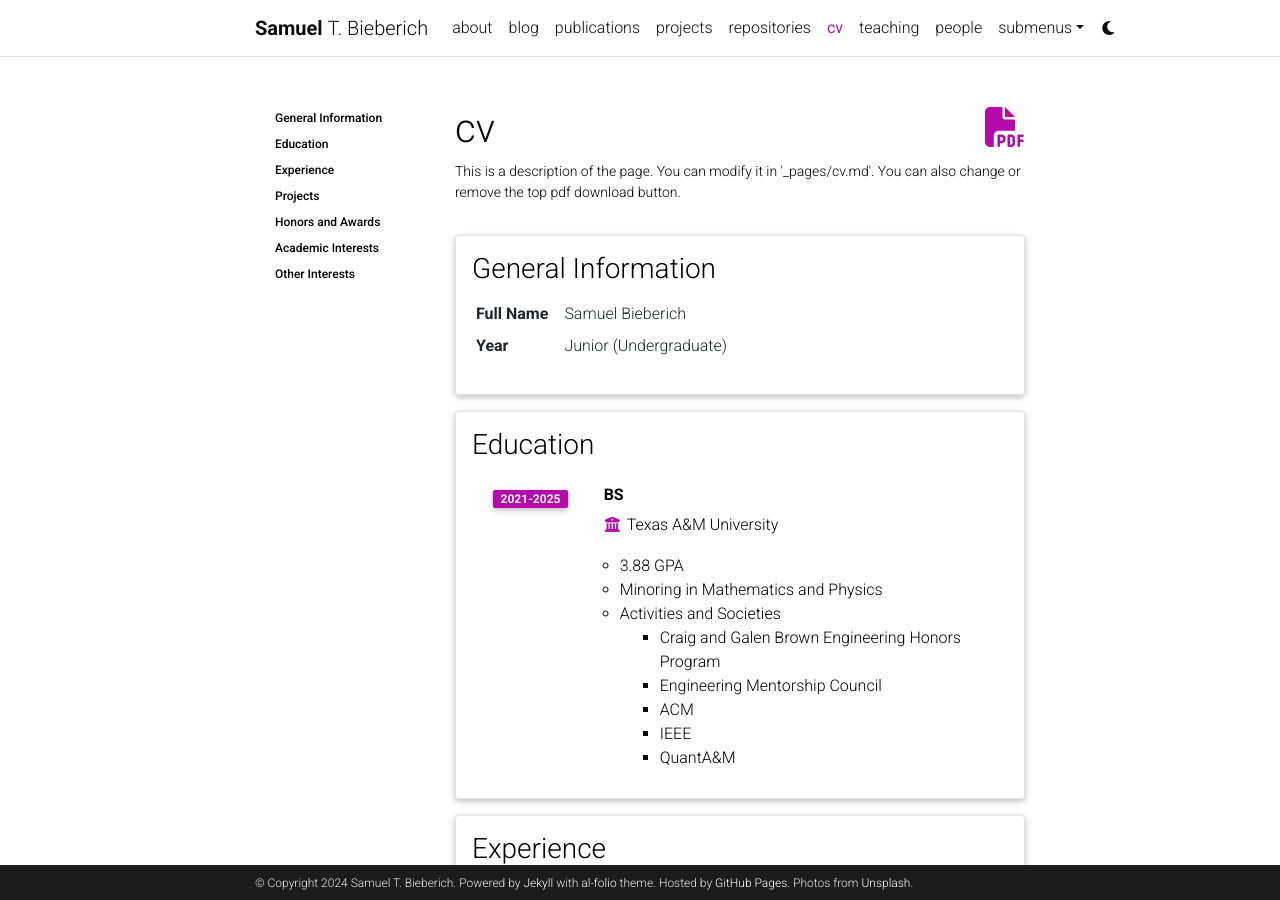
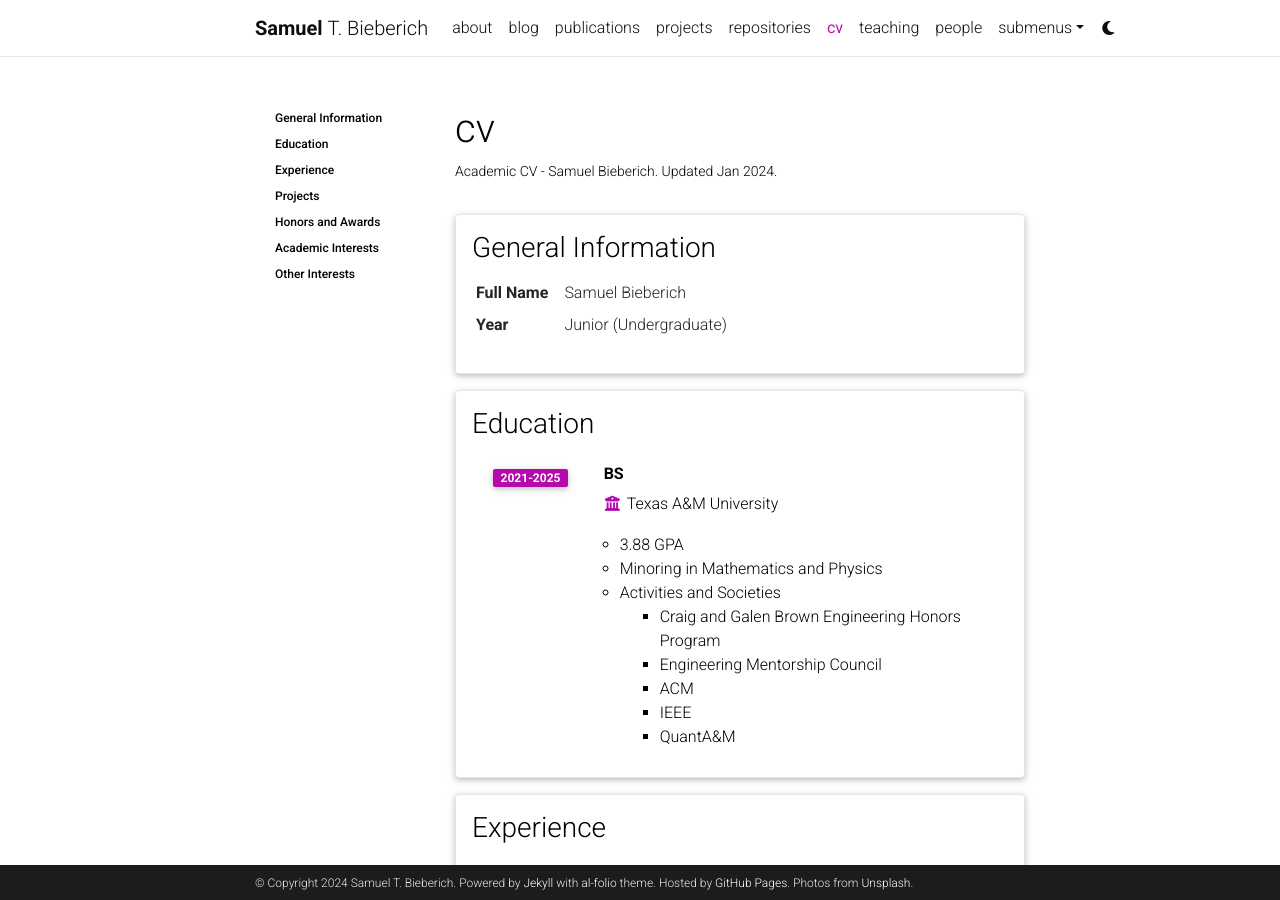
Before and after one commit to Sam-Bieberich/Sam-Bieberich.github.io, a Jekyll site: the page built from _pages/cv.md, in a window 1280 px wide and 900 px high. Built offline with Jekyll 4.4.1, drawn with Linux system fonts in a browser that asks for light colours; comment, search, counter and statistics services are not loaded; a style sheet for code colours, icons or effects is not loaded.

Commit message:
Update cv.md

```diff
--- a/_pages/cv.md
+++ b/_pages/cv.md
@@ -4,8 +4,7 @@
 title: cv
 nav: true
 nav_order: 5
-cv_pdf: example_pdf.pdf
-description: This is a description of the page. You can modify it in '_pages/cv.md'. You can also change or remove the top pdf download button.
+description: Academic CV - Samuel Bieberich. Updated Jan 2024.
 toc:
   sidebar: left
 ---
```
